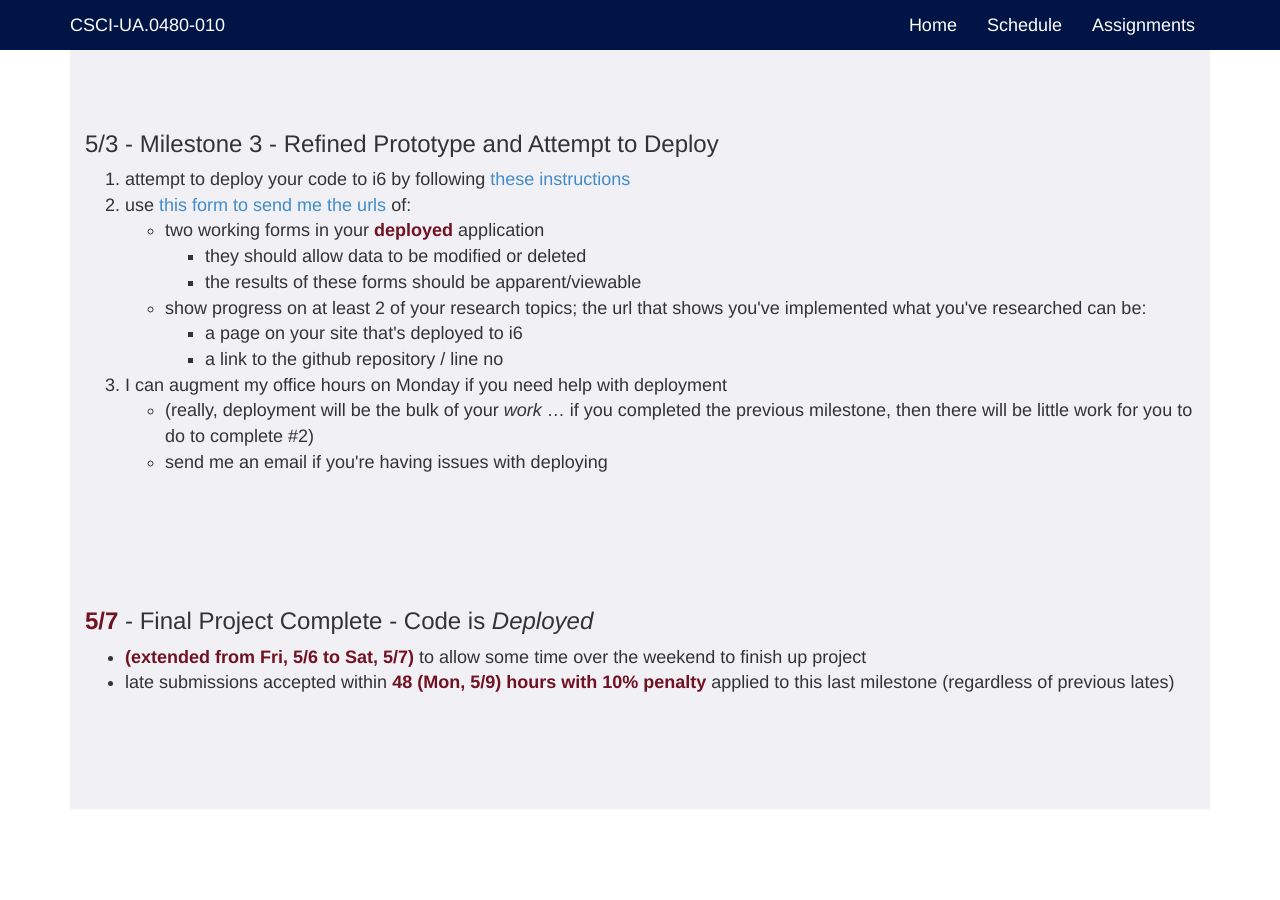
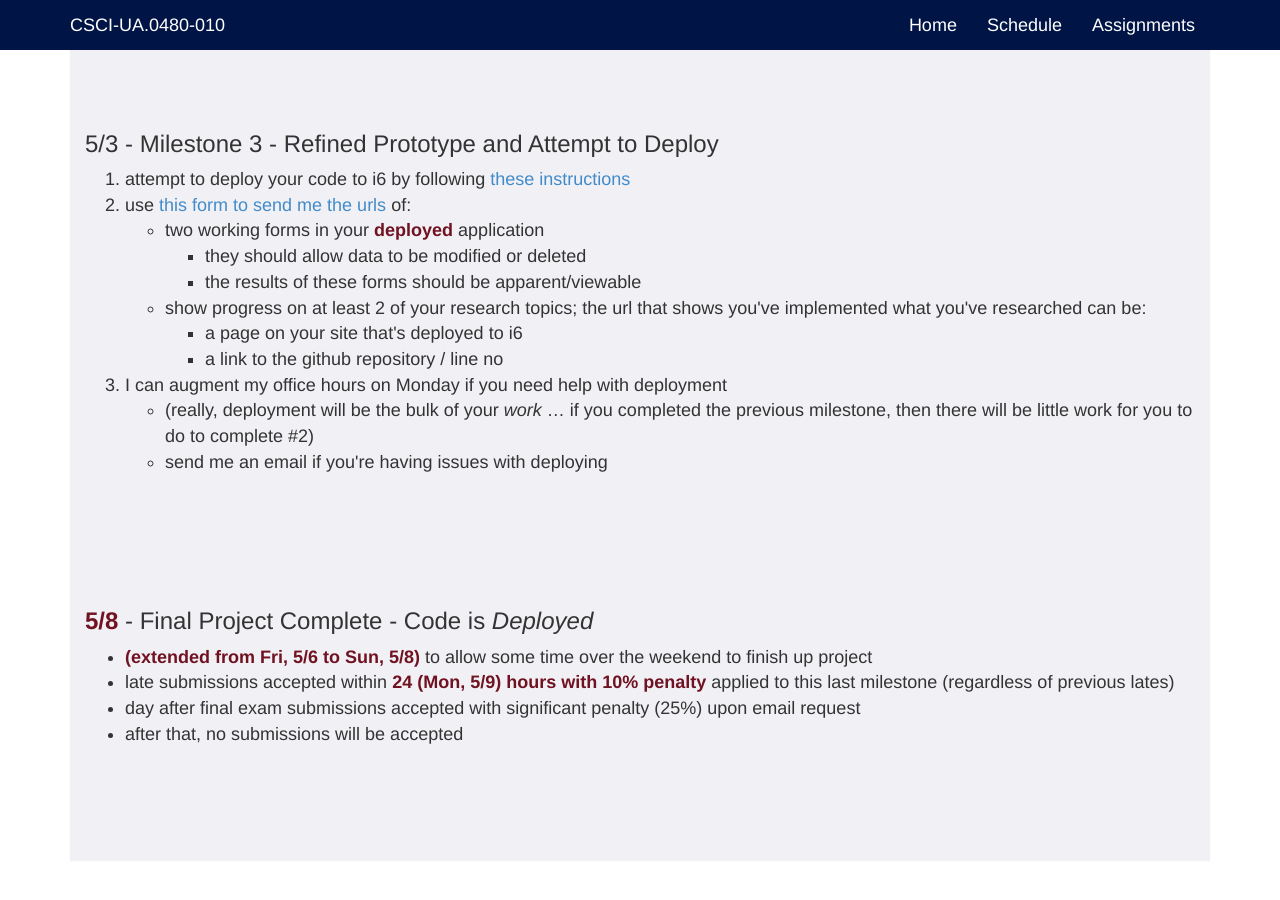
Before and after one commit to jl4282/csci-ua.0480-spring2016-010, a Jekyll site: the page built from final-project.markdown, in a window 1280 px wide and 900 px high, scrolled down 3654 px. Built offline with Jekyll 4.4.1, drawn with Linux system fonts in a browser that asks for light colours; before the commit the page ends 4502 px from its top, so only the background shows below that; some of the changed text lies outside the part shown.

Commit message:
add fixes to final project

```diff
--- a/final-project.markdown
+++ b/final-project.markdown
@@ -26,7 +26,8 @@ pre {
 <div class="panel panel-default">
 	<div class="panel-heading">Final Project</div>
 	<div class="panel-body" markdown="block">
-# __Final Project, Due Saturday, May 7th at 11pm__
+
+# __Final Project, Due Sun, May 8th at 11pm__
 
 (extended from May 6th)
 
@@ -207,9 +208,12 @@ Choose at least __6 points__ worth of these following topics (research and imple
 
 <a name="milestone5">
 
-### __5/7__ - Final Project Complete - Code is  _Deployed_
-* __(extended from Fri, 5/6 to Sat, 5/7)__ to allow some time over the weekend to finish up project
-* late submissions accepted within __48 (Mon, 5/9) hours with 10% penalty__ applied to this last milestone (regardless of previous lates)
+### __5/8__ - Final Project Complete - Code is  _Deployed_
+
+* __(extended from Fri, 5/6 to Sun, 5/8)__ to allow some time over the weekend to finish up project
+* late submissions accepted within __24 (Mon, 5/9) hours with 10% penalty__ applied to this last milestone (regardless of previous lates)
+* day after final exam submissions accepted with significant penalty (25%) upon email request
+* after that, no submissions will be accepted
 
 <br>
 <br>
```
Also changed, not shown: _includes/schedule/28.markdown (+5 -3 lines).
